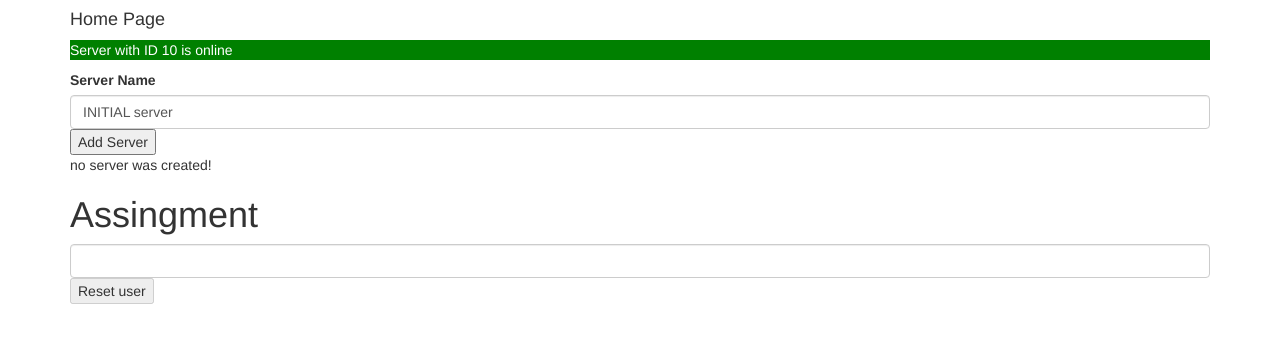
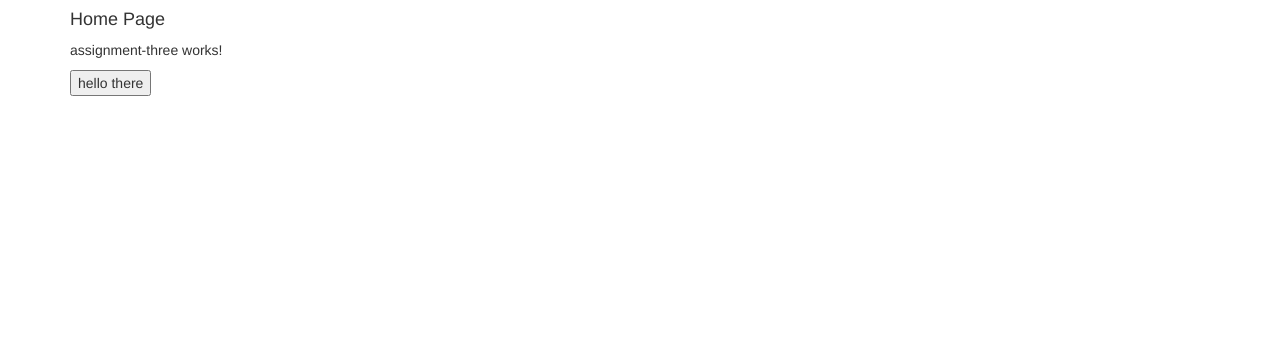
Before and after one commit to mohitmohlia/ProjectX, an Angular app: page / in a window 1280 px wide. Shown: the top 342 px of the page. Built offline with nearby package versions, Linux system fonts and the light colour scheme.

Commit message:
basic knowledge completed

```diff
--- a/src/app/app.component.html
+++ b/src/app/app.component.html
@@ -2,8 +2,9 @@
   <div class="row">
    <div class="col-xs-12">
      <h4>Home Page</h4>
-     <app-server></app-server>
-     <app-second-server></app-second-server>
+     <!-- <app-server></app-server>
+     <app-second-server></app-second-server> -->
+     <app-assignment-three></app-assignment-three>
      <!-- <app-success-alert></app-success-alert>
      <app-warning-alert></app-warning-alert> -->
    </div>
--- a/src/app/app.module.ts
+++ b/src/app/app.module.ts
@@ -7,6 +7,7 @@ import { ServerComponent } from './server/server.component';
 import { SecondServerComponent } from './second-server/second-server.component';
 import { SuccessAlertComponent } from './success-alert/success-alert.component';
 import { WarningAlertComponent } from './warning-alert/warning-alert.component';
+import { AssignmentThreeComponent } from './assignment-three/assignment-three.component';
 
 
 
@@ -16,7 +17,9 @@ import { WarningAlertComponent } from './warning-alert/warning-alert.component';
     ServerComponent,
     SecondServerComponent,
     SuccessAlertComponent,
-    WarningAlertComponent
+    WarningAlertComponent,
+    AssignmentThreeComponent,
+
   ],
   imports: [
     BrowserModule,
--- /dev/null
+++ b/src/app/assignment-three/assignment-three.component.css
@@ -0,0 +1,3 @@
+.whitetext{
+    color: white;
+}
--- /dev/null
+++ b/src/app/assignment-three/assignment-three.component.html
@@ -0,0 +1,14 @@
+<p>assignment-three works!</p>
+
+<!-- <button class="btn-btn-primary" (click)="showSecret=!showSecret" >hello there</button> -->
+
+<button class="btn-btn-primary" (click)="onToggleButton()" >hello there</button>
+<p *ngIf="showSecret">
+    Secret password=tuna jim halpert
+</p>
+<div *ngFor="let logitem of log ; let i =index"
+[ngStyle]="{backgroundColor: i>=4?'blue':'transparent'}"
+[ngClass]="{'whitetext':i >=5}"
+>
+{{logitem}}
+</div>
--- /dev/null
+++ b/src/app/assignment-three/assignment-three.component.ts
@@ -0,0 +1,21 @@
+import { Component, OnInit } from '@angular/core';
+
+@Component({
+  selector: 'app-assignment-three',
+  templateUrl: './assignment-three.component.html',
+  styleUrls: ['./assignment-three.component.css']
+})
+export class AssignmentThreeComponent implements OnInit {
+showSecret:boolean=false;
+log=[];
+  constructor() { }
+
+  ngOnInit() {
+  }
+
+onToggleButton(){
+  this.showSecret=!this.showSecret;
+  this.log.push(new Date());
+}
+
+}
--- a/src/app/second-server/second-server.component.html
+++ b/src/app/second-server/second-server.component.html
@@ -20,6 +20,7 @@
         no server was created!
     </p>
 </ng-template>
+<app-server *ngFor="let server of servers"></app-server>
 
 
 <h1>Assingment </h1>
--- a/src/app/second-server/second-server.component.ts
+++ b/src/app/second-server/second-server.component.ts
@@ -10,6 +10,7 @@ allowNewServer:boolean=false;
 serverCreationStatus:string ="No server created";
 serverName:string ="INITIAL server";
 serverStatus:boolean = false;
+servers=["test server 1"];
 
 
 username:string="";
@@ -24,6 +25,7 @@ username:string="";
   }
   onCreateServer(){
     this.serverStatus=true;
+    this.servers.push(this.serverName);
     this.serverCreationStatus="server created with the server Name :"+this.serverName;
   }
   onUpdateServerName(event: Event ){
```
